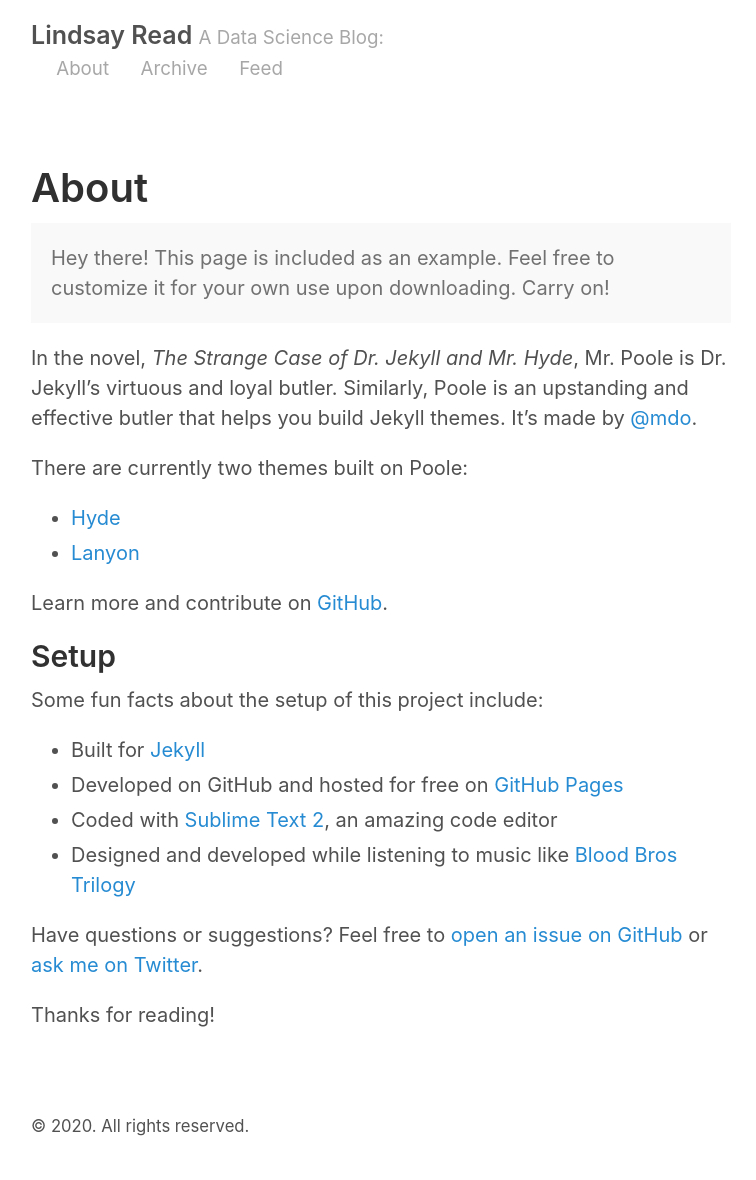
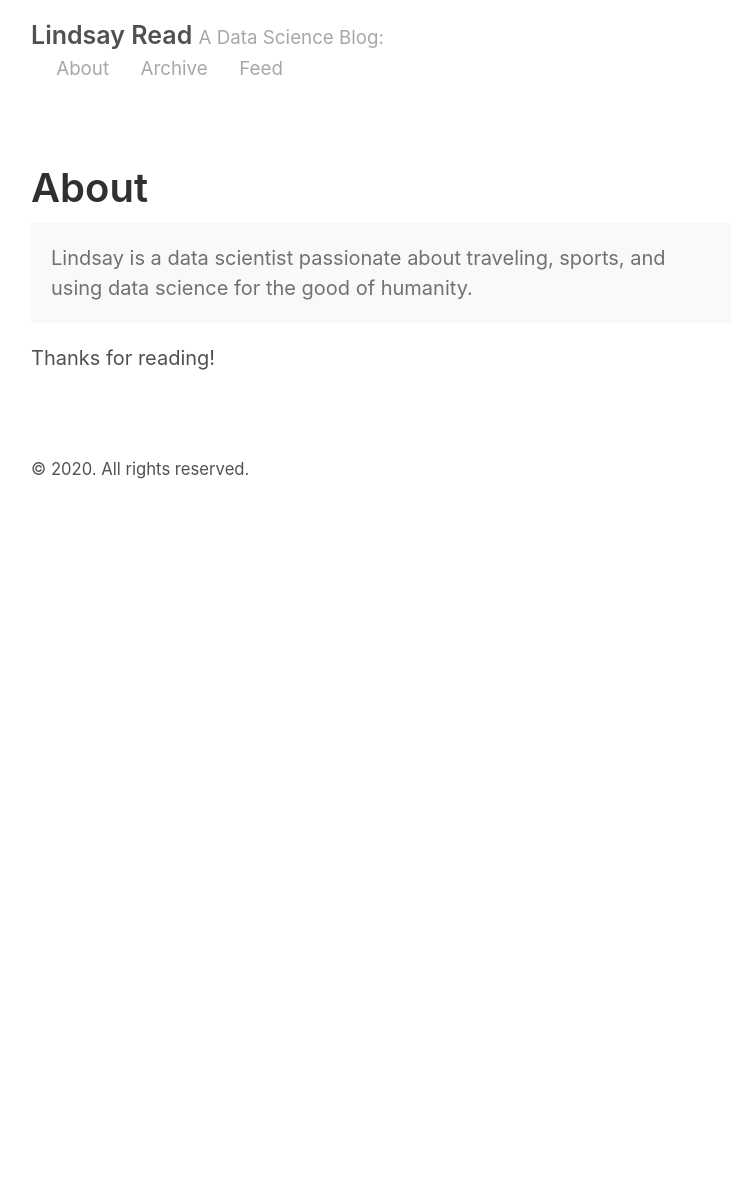
Before and after one commit to lindsayread/lindsayread.github.io, a Jekyll site: the page built from about.md, in a window 1280 px wide. Shown: the whole page, without its empty margins (259-1015 px from the left). Built offline with Jekyll 4.4.1, drawn with Linux system fonts in a browser that asks for light colours; after the commit the page ends 900 px from its top, so only the background shows below that.

Commit message:
Update about.md

```diff
--- a/about.md
+++ b/about.md
@@ -4,27 +4,7 @@ title: About
 ---
 
 <p class="message">
-  Hey there! This page is included as an example. Feel free to customize it for your own use upon downloading. Carry on!
+  Lindsay is a data scientist passionate about traveling, sports, and using data science for the good of humanity.
 </p>
 
-In the novel, *The Strange Case of Dr. Jekyll and Mr. Hyde*, Mr. Poole is Dr. Jekyll's virtuous and loyal butler. Similarly, Poole is an upstanding and effective butler that helps you build Jekyll themes. It's made by [@mdo](https://twitter.com/mdo).
-
-There are currently two themes built on Poole:
-
-* [Hyde](http://hyde.getpoole.com)
-* [Lanyon](http://lanyon.getpoole.com)
-
-Learn more and contribute on [GitHub](https://github.com/poole).
-
-## Setup
-
-Some fun facts about the setup of this project include:
-
-* Built for [Jekyll](http://jekyllrb.com)
-* Developed on GitHub and hosted for free on [GitHub Pages](https://pages.github.com)
-* Coded with [Sublime Text 2](http://sublimetext.com), an amazing code editor
-* Designed and developed while listening to music like [Blood Bros Trilogy](https://soundcloud.com/maddecent/sets/blood-bros-series)
-
-Have questions or suggestions? Feel free to [open an issue on GitHub](https://github.com/poole/poole/issues/new) or [ask me on Twitter](https://twitter.com/mdo).
-
 Thanks for reading!
```
